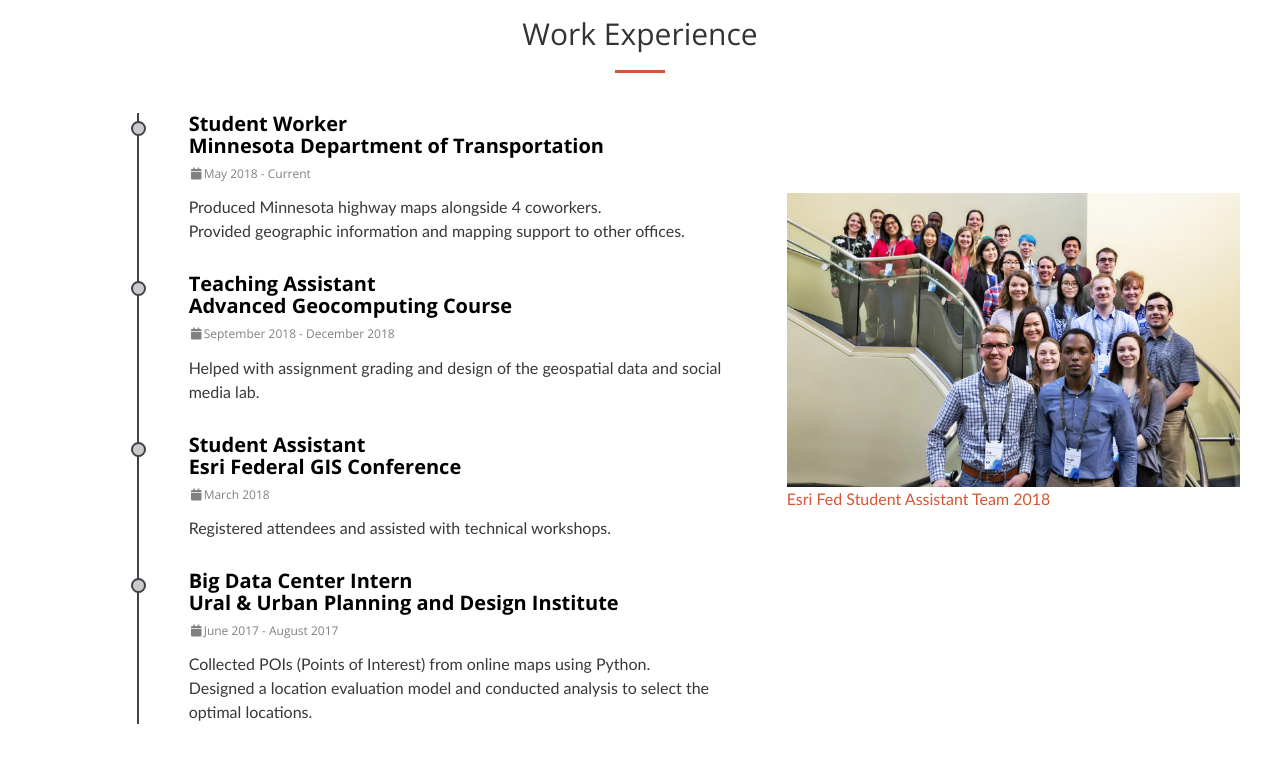
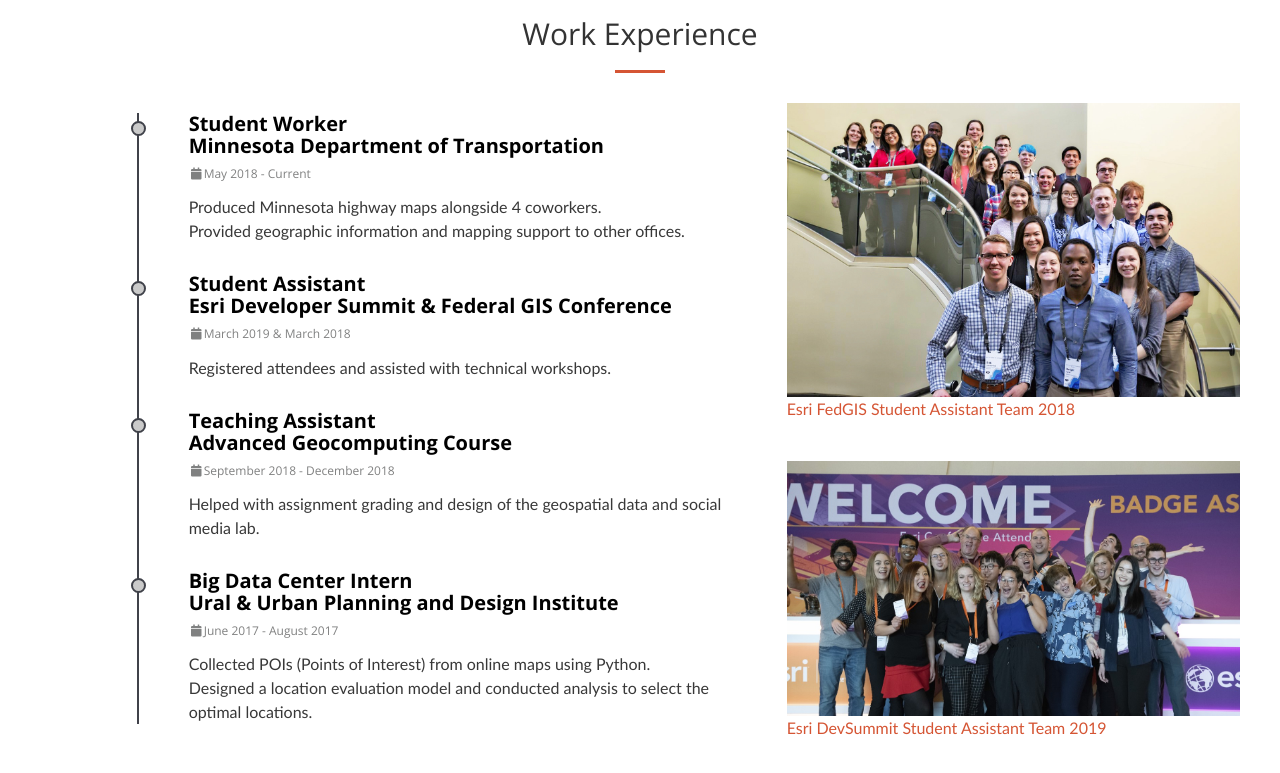
Before and after one commit to IrisZhiweiYan/IrisZhiweiYan.github.io, a plain HTML site: page index.html in a window 1280 px wide. Shown: the part 2272-3045 px from the top of the page. Drawn offline with nearby package versions, Linux system fonts and the light colour scheme; some packages are replaced by stand-ins of ours.

Commit message:
Update
Add DevSummit information

```diff
--- a/index.html
+++ b/index.html
@@ -98,7 +98,7 @@
                 </div>
                 <div class="col-lg-6 col-md-6">
                     <h3 class="text-emphasis" style="font-weight:bold"> Spatial Data Analyst & GIS Developer </h3>
-                    <p>I'm a <b>Master of Geographic Information Systems (GIS)</b> student at the <b>University of Minnesota</b> and pursuing a graduate minor in computer science. I have been in the field of GIS for more than 5 years. <p>
+                    <p>I'm a <b>Master of Geographic Information Systems (GIS)</b> student at the <b>University of Minnesota</b>. I have been in the field of GIS for more than 5 years and also got a computer science minor. <p>
                     <hr>
                     <p>GIS is the scientific discipline that studies how to use computational techniques to gather, process, analyze, and visualize geographic information.</p>
                     <hr>
@@ -219,14 +219,14 @@
                                 <p>Provided geographic information and mapping support to other offices.</p>
                             </li>
                             <li>
+                                    <h3>Student Assistant <br> Esri Developer Summit & Federal GIS Conference</h3>
+                                    <h4><i class="fa fa-calendar fa-fw margin-right"></i>March 2019 & March 2018</h4>
+                                    <p>Registered attendees and assisted with technical workshops.</p>
+                            </li>
+                            <li>
                                 <h3>Teaching Assistant <br> Advanced Geocomputing Course</h3>
                                 <h4><i class="fa fa-calendar fa-fw margin-right"></i>September 2018 - December 2018</h4>
                                 <p>Helped with assignment grading and design of the geospatial data and social media lab.</p>
-                            </li>
-                            <li>
-                                <h3>Student Assistant <br> Esri Federal GIS Conference</h3>
-                                <h4><i class="fa fa-calendar fa-fw margin-right"></i>March 2018</h4>
-                                <p>Registered attendees and assisted with technical workshops.</p>
                             </li>
                             <li>
                                 <h3>Big Data Center Intern <br> Ural & Urban Planning and Design Institute</h3>
@@ -239,9 +239,13 @@
                 </div>
 
                 <div class="col-lg-5 col-md-6 col-sm-6 col-xs-12">
-                    <div style="padding:100px 40px">
-                        <img src="img/resume-esri.jpg" style="width:100%">
-                        <p class="text-emphasis">Esri Fed Student Assistant Team 2018</p>
+                    <div style="padding:10px 40px">
+                        <img src="img/resume-esri18.jpg" style="width:100%">
+                        <p class="text-emphasis">Esri FedGIS Student Assistant Team 2018</p>
+                    </div>
+                    <div style="padding:10px 40px">
+                            <img src="img/resume-esri19.jpg" style="width:100%">
+                            <p class="text-emphasis">Esri DevSummit Student Assistant Team 2019</p>
                     </div>
                 </div>
 
```
Also changed, not shown: img/resume-esri18.jpg (renamed from img/resume-esri.jpg), img/resume-esri19.jpg (added).
